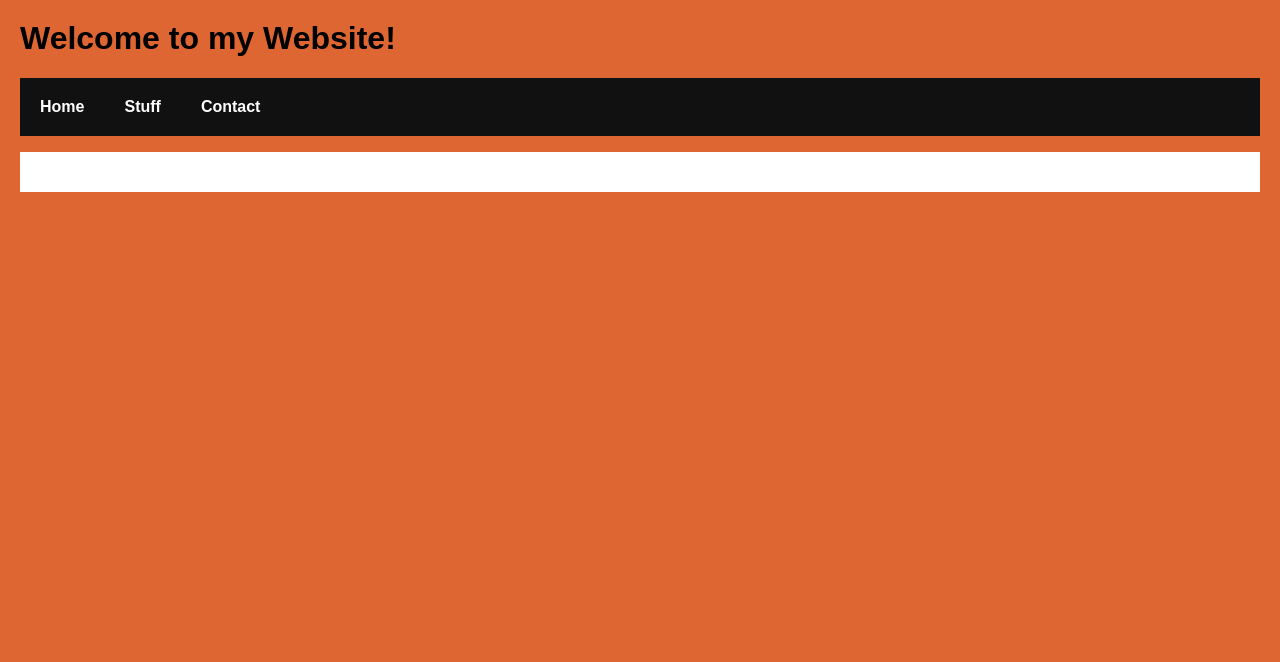
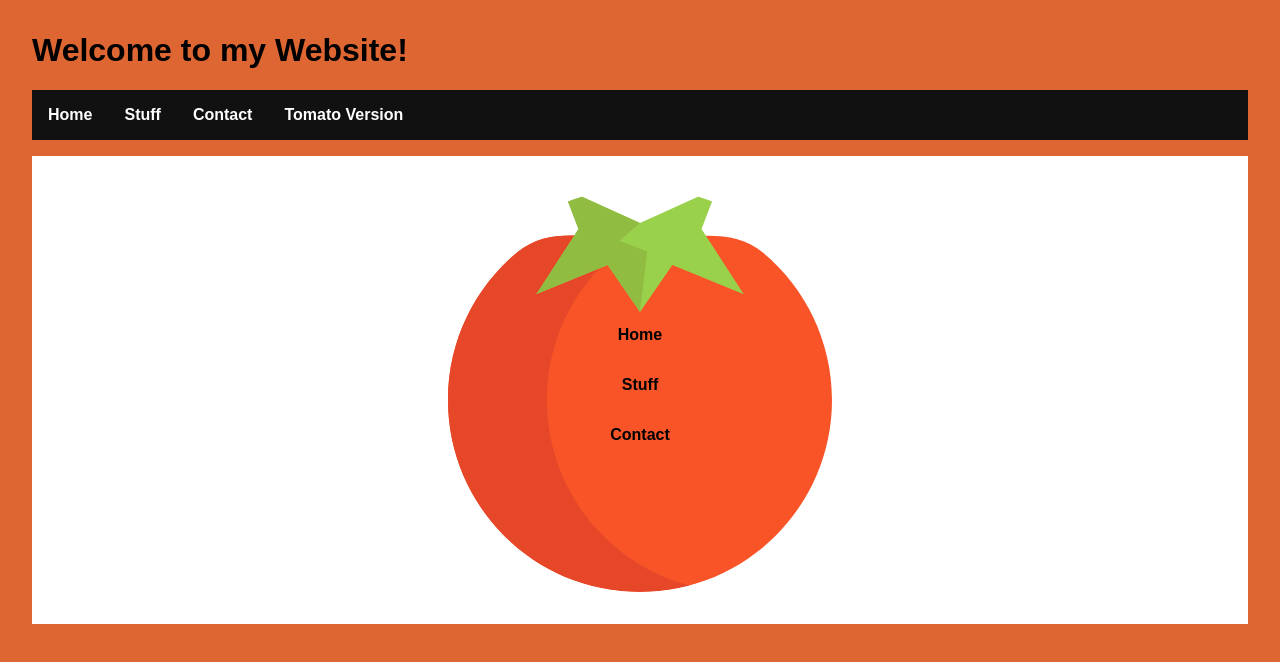
Before and after one commit to TomatoToaster/Website, a React app: page /tomato in a window 1280 px wide. Shown: the top 662 px of the page. Built offline with nearby package versions, Linux system fonts and the light colour scheme.

Commit message:
Added Tomato Version to site

```diff
--- a/src/Components/App.jsx
+++ b/src/Components/App.jsx
@@ -5,9 +5,10 @@ import {
   BrowserRouter,
   Switch
 } from 'react-router-dom';
-import Home from './Home.jsx'
-import Stuff from './Stuff.jsx'
-import Contact from './Contact.jsx'
+import Home from './Home.jsx';
+import Stuff from './Stuff.jsx';
+import Contact from './Contact.jsx';
+import Tomato from './Tomato.jsx';
 
 
 /**
@@ -24,12 +25,14 @@ class App extends Component {
             <li><NavLink to="/">Home</NavLink></li>
             <li><NavLink to="/stuff">Stuff</NavLink></li>
             <li><NavLink to="/contact">Contact</NavLink></li>
+            <li><NavLink to="/tomato">Tomato Version</NavLink></li>
           </ul>
           <div className="content">
             <Switch>
               <Route exact path="/" component={Home}/>
               <Route path="/stuff" component={Stuff}/>
               <Route path="/contact" component={Contact}/>
+              <Route path="/tomato" component={Tomato}/>
             </Switch>
           </div>
         </div>
--- /dev/null
+++ b/src/Components/Tomato.jsx
@@ -0,0 +1,20 @@
+import React, { Component } from 'react';
+import { NavLink } from 'react-router-dom';
+
+class Tomato extends Component {
+  render() {
+    return (
+      <div>
+        <div className="tomato">
+          <div className="menu">
+            <li><NavLink to="/">Home</NavLink></li>
+            <li><NavLink to="/stuff">Stuff</NavLink></li>
+            <li><NavLink to="/contact">Contact</NavLink></li>
+          </div>
+        </div>
+      </div>
+    );
+  }
+}
+
+export default Tomato;
--- a/src/index.css
+++ b/src/index.css
@@ -1,6 +1,6 @@
 body {
   background-color: #DD6632;
-  padding: 20px;
+  padding: 2em;
   margin: 0;
 }
 h1, h2, p, ul, li {
@@ -19,17 +19,55 @@ ul.header li a {
   color: #FFF;
   font-weight: bold;
   text-decoration: none;
-  padding: 20px;
+  padding: 1em;
   display: inline-block;
 }
 .content {
   background-color: #FFF;
-  padding: 20px;
+  padding: 2em;
 }
 .content h2 {
   padding: 0;
   margin: 0;
 }
 .content li {
-  margin-bottom: 10px;
+  margin-bottom: 3em;
 }
+
+.tomato {
+  margin: auto;
+  height: 10em;
+  width: 10em;
+  background-image: url("/tomato.svg");
+  border-radius: 50%;
+  padding: 122;
+  align-items: center;
+}
+.tomato .menu {
+  display:flex;
+  flex-direction: column;
+  justify-content: center;
+  align-items: center;
+  align-self: center;
+}
+
+.tomato .menu li {
+  display: inline;
+  list-style-type: none;
+  margin: 0;
+}
+
+.tomato .menu li a {
+  color: black;
+  font-weight: bold;
+  text-decoration: none;
+  padding: 1em;
+  display: inline-block;
+}
+
+
+footer {
+  position: fixed;
+  text-align: center;
+  bottom: 0;
+}
--- a/src/index.html
+++ b/src/index.html
@@ -6,4 +6,7 @@
   <body>
     <div id="app" />
   </body>
+  <footer>
+    <div>Icons made by <a href="http://www.freepik.com" title="Freepik">Freepik</a> from <a href="https://www.flaticon.com/" title="Flaticon">www.flaticon.com</a> is licensed by <a href="http://creativecommons.org/licenses/by/3.0/" title="Creative Commons BY 3.0" target="_blank">CC 3.0 BY</a></div>
+  </footer>
 </html>
```
Also changed, not shown: public/tomato.svg (added).
